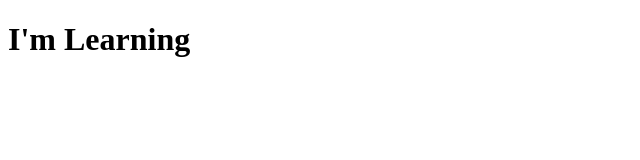
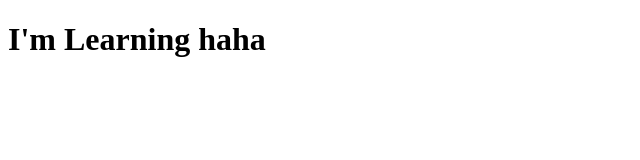
Before and after one commit to dev-billy/testing, a plain HTML site: page index.html in a window 1280 px wide. Shown: the whole page, without its empty margins (0-640 px from the left). Drawn offline with Linux system fonts and the light colour scheme.

Commit message:
added laugh

```diff
--- a/index.html
+++ b/index.html
@@ -7,6 +7,6 @@
     <title>Hello Code</title>
 </head>
 <body>
-    <h1>I'm Learning</h1>
+    <h1>I'm Learning haha</h1>
 </body>
 </html>
```
